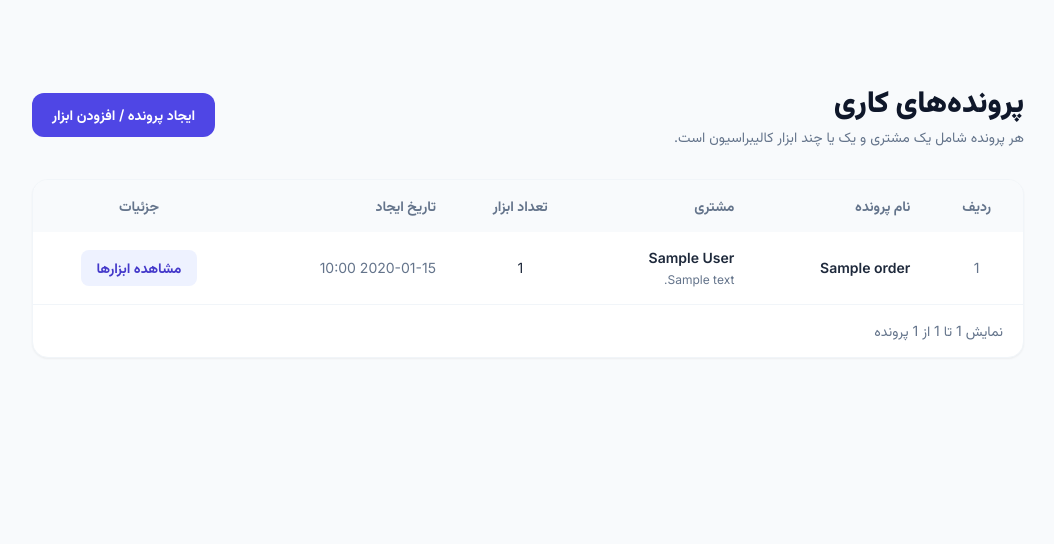
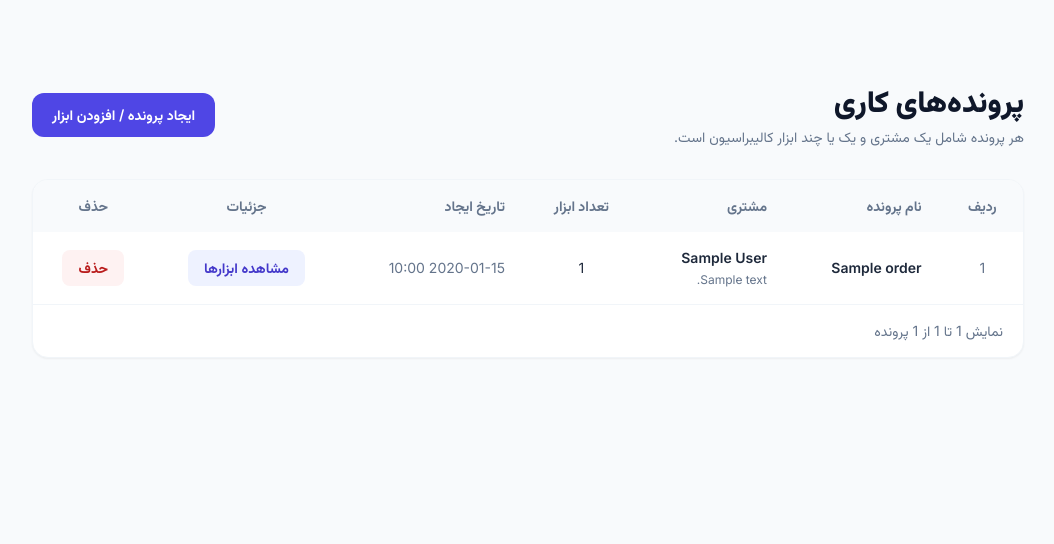
Before and after one commit to mohammadshko/parameters_getter, a FastAPI app: page /submissions in a window 1280 px wide. Shown: the part 180-724 px from the top of the page, without its empty margins (112-1166 px from the left). Run offline with FastAPI, Linux system fonts and the light colour scheme; the visitor is signed in with stand-in values (Sample User, id 1); tables that the repository leaves empty hold one stand-in row (values such as "Sample post"); parts of the project's set-up code (start-up, migrations or seed data) failed here and were passed over; some libraries are stand-ins or nearby versions.

Commit message:
Add delete action to work orders list

```diff
--- a/templates/submissions.html
+++ b/templates/submissions.html
@@ -13,7 +13,7 @@
     <div class="overflow-x-auto">
       <table class="min-w-full text-sm">
         <thead class="bg-slate-50 text-slate-500">
-          <tr><th class="px-5 py-4 text-center">ردیف</th><th class="px-5 py-4 text-right">نام پرونده</th><th class="px-5 py-4 text-right">مشتری</th><th class="px-5 py-4 text-center">تعداد ابزار</th><th class="px-5 py-4 text-right">تاریخ ایجاد</th><th class="px-5 py-4 text-center">جزئیات</th></tr>
+          <tr><th class="px-5 py-4 text-center">ردیف</th><th class="px-5 py-4 text-right">نام پرونده</th><th class="px-5 py-4 text-right">مشتری</th><th class="px-5 py-4 text-center">تعداد ابزار</th><th class="px-5 py-4 text-right">تاریخ ایجاد</th><th class="px-5 py-4 text-center">جزئیات</th><th class="px-5 py-4 text-center">حذف</th></tr>
         </thead>
         <tbody class="divide-y divide-slate-100">
           {% for item in submissions %}
@@ -24,6 +24,11 @@
             <td class="px-5 py-4 text-center">{{ item.tool_count }}</td>
             <td class="px-5 py-4 text-slate-500">{{ item.created_at.strftime('%Y-%m-%d %H:%M') if item.created_at else '—' }}</td>
             <td class="px-5 py-4 text-center"><a href="/work-orders/{{ item.work_id }}" class="inline-flex px-4 py-2 rounded-lg bg-indigo-50 text-indigo-700 font-semibold hover:bg-indigo-100">مشاهده ابزارها</a></td>
+            <td class="px-5 py-4 text-center">
+              <form method="post" action="/work-orders/{{ item.work_id }}/delete" onsubmit="return confirm('آیا از حذف این پرونده و تمام ابزارهای ثبت‌شده در آن مطمئن هستید؟');">
+                <button type="submit" class="inline-flex px-4 py-2 rounded-lg bg-red-50 text-red-700 font-semibold hover:bg-red-100">حذف</button>
+              </form>
+            </td>
           </tr>
           {% endfor %}
         </tbody>
```
